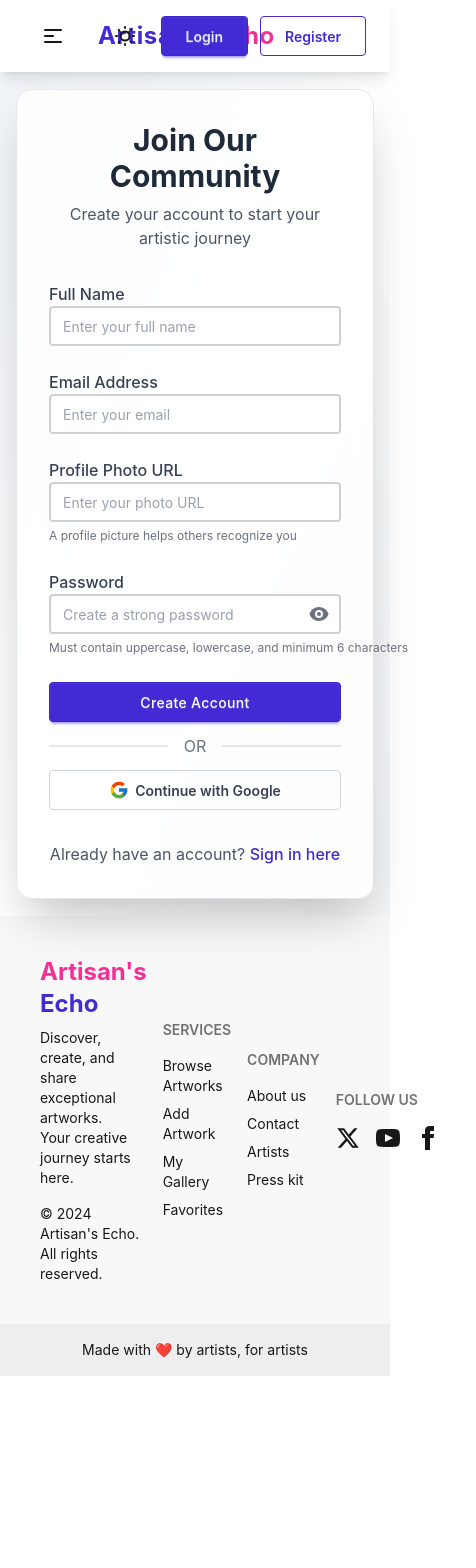
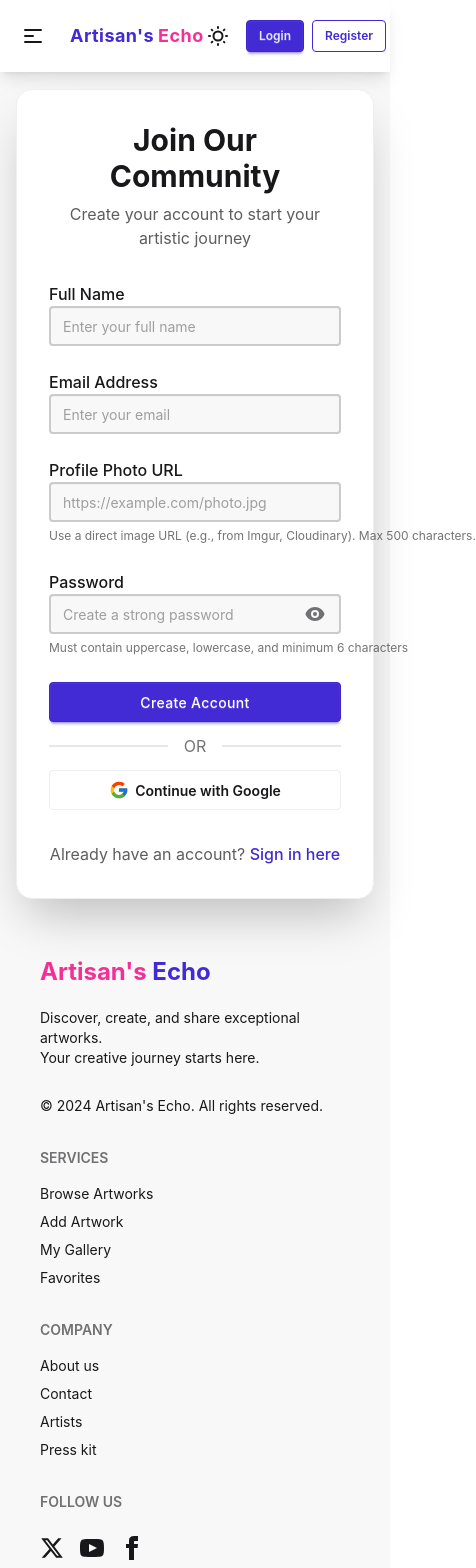
Before and after one commit to Nafiz001/artify-client-side, a React (Vite) app: page /register in a window 390 px wide. Shown: the top 1568 px of the page, 476 px wide, since content can reach past the window. Before the commit the page ends 1376 px from the top, so only its background shows below. Built offline with nearby package versions, Linux system fonts and the light colour scheme; no server answers.

Commit message:
Fix mobile responsiveness issue and login issue

```diff
--- a/src/components/ArtworkDetails/ArtworkDetails.jsx
+++ b/src/components/ArtworkDetails/ArtworkDetails.jsx
@@ -14,24 +14,20 @@ const ArtworkDetails = () => {
   const [hasLiked, setHasLiked] = useState(false);
 
   useEffect(() => {
-    // Fetch artwork details
     fetch(`${import.meta.env.VITE_API_URL || 'http://localhost:3000'}/artwork/${id}`)
       .then((res) => res.json())
       .then((data) => {
         setArtwork(data);
 
-        // Check if current user has already liked this artwork
         if (user?.email && data.likedBy && Array.isArray(data.likedBy)) {
           setHasLiked(data.likedBy.includes(user.email));
         }
 
-        // Fetch other artworks by the same artist
         fetch(
           `${import.meta.env.VITE_API_URL || 'http://localhost:3000'}/my-artworks/${data.artistEmail}`
         )
           .then((res) => res.json())
           .then((artistData) => {
-            // Filter out the current artwork
             const otherWorks = artistData.filter((art) => art._id !== id);
             setArtistArtworks(otherWorks.slice(0, 3));
             setLoading(false);
@@ -65,7 +61,6 @@ const ArtworkDetails = () => {
     )
       .then((res) => res.json())
       .then(() => {
-        // Fetch updated artwork to get the actual like count from database
         fetch(`${import.meta.env.VITE_API_URL || 'http://localhost:3000'}/artwork/${id}`)
           .then((res) => res.json())
           .then((updatedArtwork) => {
@@ -151,17 +146,14 @@ const ArtworkDetails = () => {
 
   return (
     <div className="min-h-screen bg-base-100 py-12 px-4">
-      <div className="container mx-auto max-w-7xl">
-        {/* Back Button */}
+      <div className="container mx-auto px-4 py-12">
         <Fade>
           <Link to="/explore" className="btn btn-ghost mb-6">
             ← Back to Explore
           </Link>
         </Fade>
 
-        {/* Main Content */}
         <div className="grid grid-cols-1 lg:grid-cols-2 gap-12 mb-16">
-          {/* Artwork Image */}
           <Slide direction="left">
             <div className="rounded-lg overflow-hidden shadow-2xl">
               <img
@@ -172,7 +164,6 @@ const ArtworkDetails = () => {
             </div>
           </Slide>
 
-          {/* Artwork Details */}
           <Slide direction="right">
             <div className="space-y-6">
               <div>
@@ -180,7 +171,6 @@ const ArtworkDetails = () => {
                 <p className="text-xl text-gray-600">{artwork.category}</p>
               </div>
 
-              {/* Artist Info */}
               <div className="flex items-center gap-4 p-4 bg-base-200 rounded-lg">
                 <div className="avatar">
                   <div className="w-16 rounded-full ring ring-primary ring-offset-base-100 ring-offset-2">
@@ -202,7 +192,6 @@ const ArtworkDetails = () => {
                 </div>
               </div>
 
-              {/* Artwork Info */}
               <div className="space-y-4">
                 <div>
                   <h3 className="font-semibold text-lg mb-2">Description</h3>
@@ -241,7 +230,6 @@ const ArtworkDetails = () => {
                 </div>
               </div>
 
-              {/* Action Buttons */}
               <div className="flex flex-wrap gap-4 pt-4">
                 <button
                   onClick={handleLike}
@@ -298,7 +286,6 @@ const ArtworkDetails = () => {
           </Slide>
         </div>
 
-        {/* More from Artist */}
         {artistArtworks.length > 0 && (
           <div>
             <Fade>
--- a/src/components/Footer/Footer.jsx
+++ b/src/components/Footer/Footer.jsx
@@ -1,46 +1,46 @@
 const Footer = () => {
   return (
-    <footer className="bg-base-200 text-base-content ">
-      <div className="footer flex justify-between items-center p-10 max-w-7xl mx-auto">
-        <aside>
-          <h2 className="text-2xl font-bold">
+    <footer className="bg-base-200 text-base-content">
+      <div className="footer p-10 max-w-7xl mx-auto grid grid-cols-1 sm:grid-cols-2 lg:grid-cols-4 gap-8">
+        <aside className="sm:col-span-2 lg:col-span-1">
+          <h2 className="text-2xl font-bold mb-3">
             <span className="text-secondary">Artisan's</span>
             <span className="text-primary"> Echo</span>
           </h2>
-          <p className="max-w-xs">
+          <p className="max-w-xs mb-3">
             Discover, create, and share exceptional artworks.<br />
             Your creative journey starts here.
           </p>
           <p className="text-sm mt-2">© 2024 Artisan's Echo. All rights reserved.</p>
         </aside>
-        <nav>
+        <nav className="flex flex-col">
           <h6 className="footer-title">Services</h6>
           <a className="link link-hover">Browse Artworks</a>
           <a className="link link-hover">Add Artwork</a>
           <a className="link link-hover">My Gallery</a>
           <a className="link link-hover">Favorites</a>
         </nav>
-        <nav>
+        <nav className="flex flex-col">
           <h6 className="footer-title">Company</h6>
           <a className="link link-hover">About us</a>
           <a className="link link-hover">Contact</a>
           <a className="link link-hover">Artists</a>
           <a className="link link-hover">Press kit</a>
         </nav>
-        <nav>
+        <nav className="flex flex-col">
           <h6 className="footer-title">Follow Us</h6>
-          <div className="grid grid-flow-col gap-4">
-            <a href="https://twitter.com" target="_blank" rel="noopener noreferrer" className="link link-hover">
+          <div className="grid grid-flow-col gap-4 mt-2">
+            <a href="https://twitter.com" target="_blank" rel="noopener noreferrer" className="link link-hover hover:text-primary transition-colors">
               <svg xmlns="http://www.w3.org/2000/svg" width="24" height="24" viewBox="0 0 24 24" className="fill-current">
                 <path d="M18.244 2.25h3.308l-7.227 8.26 8.502 11.24H16.17l-5.214-6.817L4.99 21.75H1.68l7.73-8.835L1.254 2.25H8.08l4.713 6.231zm-1.161 17.52h1.833L7.084 4.126H5.117z"></path>
               </svg>
             </a>
-            <a href="https://youtube.com" target="_blank" rel="noopener noreferrer" className="link link-hover">
+            <a href="https://youtube.com" target="_blank" rel="noopener noreferrer" className="link link-hover hover:text-primary transition-colors">
               <svg xmlns="http://www.w3.org/2000/svg" width="24" height="24" viewBox="0 0 24 24" className="fill-current">
                 <path d="M19.615 3.184c-3.604-.246-11.631-.245-15.23 0-3.897.266-4.356 2.62-4.385 8.816.029 6.185.484 8.549 4.385 8.816 3.6.245 11.626.246 15.23 0 3.897-.266 4.356-2.62 4.385-8.816-.029-6.185-.484-8.549-4.385-8.816zm-10.615 12.816v-8l8 3.993-8 4.007z"></path>
               </svg>
             </a>
-            <a href="https://facebook.com" target="_blank" rel="noopener noreferrer" className="link link-hover">
+            <a href="https://facebook.com" target="_blank" rel="noopener noreferrer" className="link link-hover hover:text-primary transition-colors">
               <svg xmlns="http://www.w3.org/2000/svg" width="24" height="24" viewBox="0 0 24 24" className="fill-current">
                 <path d="M9 8h-3v4h3v12h5v-12h3.642l.358-4h-4v-1.667c0-.955.192-1.333 1.115-1.333h2.885v-5h-3.808c-3.596 0-5.192 1.583-5.192 4.615v3.385z"></path>
               </svg>
--- a/src/components/MyGallery/MyGallery.jsx
+++ b/src/components/MyGallery/MyGallery.jsx
@@ -64,7 +64,6 @@ const MyGallery = () => {
 
     if (result.isConfirmed) {
       try {
-        // Get Firebase token
         const token = await user.getIdToken();
 
         const response = await fetch(
@@ -117,7 +116,6 @@ const MyGallery = () => {
     };
 
     try {
-      // Get Firebase token
       const token = await user.getIdToken();
 
       const response = await fetch(
@@ -175,7 +173,6 @@ const MyGallery = () => {
   return (
     <div className="min-h-screen bg-base-100 py-12 px-4">
       <div className="container mx-auto">
-        {/* Header */}
         <Fade>
           <div className="text-center mb-12">
             <h1 className="text-5xl font-bold mb-4">My Gallery</h1>
@@ -190,7 +187,6 @@ const MyGallery = () => {
           </div>
         </Fade>
 
-        {/* Stats */}
         <div className="stats stats-vertical lg:stats-horizontal shadow w-full mb-12">
           <div className="stat">
             <div className="stat-figure text-primary">
@@ -266,7 +262,6 @@ const MyGallery = () => {
           </div>
         </div>
 
-        {/* Artworks Grid */}
         {artworks.length > 0 ? (
           <div className="grid grid-cols-1 md:grid-cols-2 lg:grid-cols-3 gap-6">
             {artworks.map((artwork, index) => (
@@ -337,7 +332,6 @@ const MyGallery = () => {
         )}
       </div>
 
-      {/* Edit Modal */}
       <dialog id="edit_modal" className="modal">
         <div className="modal-box max-w-2xl">
           <h3 className="font-bold text-2xl mb-6">Edit Artwork</h3>
--- a/src/components/Navbar/Navbar.jsx
+++ b/src/components/Navbar/Navbar.jsx
@@ -4,7 +4,7 @@ import { AuthContext } from "../../contexts/AuthContext";
 import Swal from "sweetalert2";
 
 const Navbar = () => {
-  const { user, signOutUser } = useContext(AuthContext);
+  const { user, loading, signOutUser } = useContext(AuthContext);
   const [theme, setTheme] = useState(
     localStorage.getItem("theme") || "light"
   );
@@ -126,7 +126,7 @@ const Navbar = () => {
   );
 
   return (
-    <div className="navbar bg-base-100 shadow-lg px-6 py-4">
+    <div className="navbar bg-base-100 shadow-lg px-1 md:px-6 py-4">
       <div className="navbar-start">
         <div className="dropdown">
           <div tabIndex={0} role="button" className="btn btn-ghost lg:hidden">
@@ -152,7 +152,7 @@ const Navbar = () => {
             {navLinks}
           </ul>
         </div>
-        <Link to="/" className="text-2xl font-bold tracking-wide ml-4">
+        <Link to="/" className="text-lg sm:text-2xl font-bold tracking-wide ml-2 sm:ml-4">
           <span className="text-primary">Artisan's</span>
           <span className="text-secondary ml-1">Echo</span>
         </Link>
@@ -162,7 +162,7 @@ const Navbar = () => {
         <ul className="menu menu-horizontal px-1 space-x-2">{navLinks}</ul>
       </div>
 
-      <div className="navbar-end flex items-center space-x-4">
+      <div className="navbar-end flex items-center space-x-2 sm:space-x-4">
         <label className="swap swap-rotate">
           <input
             type="checkbox"
@@ -182,7 +182,11 @@ const Navbar = () => {
           </div>
         </label>
 
-        {user ? (
+        {loading ? (
+          <div className="flex items-center space-x-2">
+            <div className="skeleton w-10 h-10 rounded-full shrink-0"></div>
+          </div>
+        ) : user ? (
           <div className="dropdown dropdown-end">
             <div
               tabIndex={0}
@@ -224,11 +228,11 @@ const Navbar = () => {
             </ul>
           </div>
         ) : (
-          <div className="flex space-x-3">
-            <Link to="/login" className="btn btn-primary px-6 py-2">
+          <div className="flex space-x-2">
+            <Link to="/login" className="btn btn-primary btn-sm sm:btn-md px-3 sm:px-6 py-2">
               Login
             </Link>
-            <Link to="/register" className="btn btn-outline btn-primary px-6 py-2">
+            <Link to="/register" className="btn btn-outline btn-primary btn-sm sm:btn-md px-3 sm:px-6 py-2">
               Register
             </Link>
           </div>
--- a/src/components/Register/Register.jsx
+++ b/src/components/Register/Register.jsx
@@ -6,7 +6,7 @@ import { FcGoogle } from "react-icons/fc";
 import { HiEye, HiEyeOff } from "react-icons/hi";
 
 const Register = () => {
-  const { createUser, updateUserProfile, signInWithGoogle } = useContext(AuthContext);
+  const { createUser, updateUserProfile, signInWithGoogle, signOutUser } = useContext(AuthContext);
   const [error, setError] = useState("");
   const [showPassword, setShowPassword] = useState(false);
   const [loading, setLoading] = useState(false);
@@ -40,6 +40,28 @@ const Register = () => {
     setError("");
     setLoading(true);
 
+    if (photoURL.length > 500) {
+      setError("Photo URL is too long. Please use a shorter URL.");
+      Swal.fire({
+        title: "Invalid Photo URL!",
+        text: "Photo URL is too long. Please use a shorter URL (max 500 characters).",
+        icon: "error",
+      });
+      setLoading(false);
+      return;
+    }
+
+    if (photoURL.startsWith('data:')) {
+      setError("Please use a valid image URL, not a data URI.");
+      Swal.fire({
+        title: "Invalid Photo URL!",
+        text: "Please use a direct image URL (e.g., from Imgur, Cloudinary) instead of a data URI.",
+        icon: "error",
+      });
+      setLoading(false);
+      return;
+    }
+
     const passwordError = validatePassword(password);
     if (passwordError) {
       setError(passwordError);
@@ -70,14 +92,16 @@ const Register = () => {
               body: JSON.stringify(userData),
             });
 
-            Swal.fire({
-              title: "Welcome to Artisan's Echo!",
-              text: "Your account has been created successfully.",
-              icon: "success",
-              timer: 1500,
-              showConfirmButton: false,
+            signOutUser().then(() => {
+              Swal.fire({
+                title: "Welcome to Artisan's Echo!",
+                text: "Your account has been created successfully. Please login to continue.",
+                icon: "success",
+                timer: 2000,
+                showConfirmButton: false,
+              });
+              navigate("/login");
             });
-            navigate("/");
           })
           .catch((error) => {
             setError(error.message);
@@ -139,11 +163,11 @@ const Register = () => {
   };
 
   return (
-    <div className="min-h-screen bg-linear-to-br from-slate-100 via-white to-gray-100 flex items-center justify-center p-4">
-      <div className="max-w-md w-full bg-white/80 backdrop-blur-lg rounded-2xl p-8 shadow-2xl border border-gray-200">
+    <div className="min-h-screen bg-base-200 flex items-center justify-center p-4">
+      <div className="max-w-md w-full bg-base-100 backdrop-blur-lg rounded-2xl p-8 shadow-2xl border border-base-300">
         <div className="text-center mb-8">
-          <h2 className="text-3xl font-bold text-gray-800 mb-2">Join Our Community</h2>
-          <p className="text-gray-600">Create your account to start your artistic journey</p>
+          <h2 className="text-3xl font-bold text-base-content mb-2">Join Our Community</h2>
+          <p className="text-base-content/70">Create your account to start your artistic journey</p>
         </div>
 
         {error && (
@@ -155,70 +179,71 @@ const Register = () => {
         <form onSubmit={handleRegister} className="space-y-6">
           <div>
             <label className="label">
-              <span className="label-text text-gray-700 font-medium">Full Name</span>
+              <span className="label-text text-base-content font-medium">Full Name</span>
             </label>
             <input
               type="text"
               name="name"
               placeholder="Enter your full name"
-              className="input input-bordered w-full bg-white/90 text-gray-800 placeholder-gray-400 border-2 focus:border-primary"
+              className="input input-bordered w-full bg-base-200 text-base-content placeholder:text-base-content/40 border-2 focus:border-primary"
               required
             />
           </div>
 
           <div>
             <label className="label">
-              <span className="label-text text-gray-700 font-medium">Email Address</span>
+              <span className="label-text text-base-content font-medium">Email Address</span>
             </label>
             <input
               type="email"
               name="email"
               placeholder="Enter your email"
-              className="input input-bordered w-full bg-white/90 text-gray-800 placeholder-gray-400 border-2 focus:border-primary"
+              className="input input-bordered w-full bg-base-200 text-base-content placeholder:text-base-content/40 border-2 focus:border-primary"
               required
             />
           </div>
 
           <div>
             <label className="label">
-              <span className="label-text text-gray-700 font-medium">Profile Photo URL</span>
+              <span className="label-text text-base-content font-medium">Profile Photo URL</span>
             </label>
             <input
               type="url"
               name="photoURL"
-              placeholder="Enter your photo URL"
-              className="input input-bordered w-full bg-white/90 text-gray-800 placeholder-gray-400 border-2 focus:border-primary"
+              placeholder="https://example.com/photo.jpg"
+              className="input input-bordered w-full bg-base-200 text-base-content placeholder:text-base-content/40 border-2 focus:border-primary"
               required
+              maxLength={500}
             />
             <label className="label">
-              <span className="label-text-alt text-xs text-gray-500">
-                A profile picture helps others recognize you
+              <span className="label-text-alt text-xs text-base-content/60">
+                Use a direct image URL (e.g., from Imgur, Cloudinary). Max 500 characters.
               </span>
             </label>
           </div>
 
           <div>
             <label className="label">
-              <span className="label-text text-gray-700 font-medium">Password</span>
+              <span className="label-text text-base-content font-medium">Password</span>
             </label>
             <div className="relative">
               <input
                 type={showPassword ? "text" : "password"}
                 name="password"
                 placeholder="Create a strong password"
-                className="input input-bordered w-full bg-white/90 text-gray-800 placeholder-gray-400 border-2 focus:border-primary pr-12"
+                className="input input-bordered w-full bg-base-200 text-base-content placeholder:text-base-content/40 border-2 focus:border-primary pr-14"
                 required
               />
               <button
                 type="button"
                 onClick={() => setShowPassword(!showPassword)}
-                className="absolute right-3 top-1/2 transform -translate-y-1/2 text-gray-500 hover:text-gray-700 transition-colors"
+                className="absolute right-4 top-1/2 transform -translate-y-1/2 text-base-content/60 hover:text-base-content transition-colors z-10"
               >
                 {showPassword ? <HiEyeOff size={20} /> : <HiEye size={20} />}
               </button>
             </div>
             <label className="label">
-              <span className="label-text-alt text-xs text-gray-500">
+              <span className="label-text-alt text-xs text-base-content/60">
                 Must contain uppercase, lowercase, and minimum 6 characters
               </span>
             </label>
@@ -233,19 +258,19 @@ const Register = () => {
           </button>
         </form>
 
-        <div className="divider text-gray-500">OR</div>
+        <div className="divider text-base-content/60">OR</div>
 
         <button
           onClick={handleGoogleSignIn}
           disabled={loading}
-          className="btn btn-outline w-full text-gray-700 border-gray-300 hover:bg-gray-50 transition-all duration-300"
+          className="btn btn-outline w-full border-base-300 hover:bg-base-200 transition-all duration-300"
         >
           <FcGoogle size={20} />
           Continue with Google
         </button>
 
         <div className="text-center mt-8">
-          <p className="text-gray-600">
+          <p className="text-base-content/70">
             Already have an account?{" "}
             <Link
               to="/login"
--- a/src/contexts/AuthProvider.jsx
+++ b/src/contexts/AuthProvider.jsx
@@ -17,36 +17,30 @@ const AuthProvider = ({ children }) => {
 
   const googleProvider = new GoogleAuthProvider();
 
-  // Create user with email and password
   const createUser = (email, password) => {
     setLoading(true);
     return createUserWithEmailAndPassword(auth, email, password);
   };
 
-  // Sign in with email and password
   const signInUser = (email, password) => {
     setLoading(true);
     return signInWithEmailAndPassword(auth, email, password);
   };
 
-  // Sign in with Google
   const signInWithGoogle = () => {
     setLoading(true);
     return signInWithPopup(auth, googleProvider);
   };
 
-  // Update user profile
   const updateUserProfile = (profile) => {
     return updateProfile(auth.currentUser, profile);
   };
 
-  // Sign out
   const signOutUser = () => {
     setLoading(true);
     return signOut(auth);
   };
 
-  // Observer for auth state changes
   useEffect(() => {
     const unsubscribe = onAuthStateChanged(auth, (currentUser) => {
       setUser(currentUser);
--- a/src/firebase/firebase.init.js
+++ b/src/firebase/firebase.init.js
@@ -1,8 +1,6 @@
-// Import the functions you need from the SDKs you need
 import { initializeApp } from "firebase/app";
 import { getAuth } from "firebase/auth";
 
-// Your web app's Firebase configuration
 const firebaseConfig = {
   apiKey: import.meta.env.VITE_APIKEY,
   authDomain: import.meta.env.VITE_AUTHDOMAIN,
@@ -12,8 +10,6 @@ const firebaseConfig = {
   appId: import.meta.env.VITE_APPID,
 };
 
-// Initialize Firebase
 const app = initializeApp(firebaseConfig);
 
-// Initialize Firebase Authentication and get a reference to the service
 export const auth = getAuth(app);
--- a/src/routes/router.jsx
+++ b/src/routes/router.jsx
@@ -4,7 +4,6 @@ import RootLayout from '../layouts/RootLayout';
 import Loading from '../components/Loading/Loading';
 import PrivateRoute from './PrivateRoute';
 
-// Lazy load components for better performance
 const Home = lazy(() => import('../components/Home/Home'));
 const Login = lazy(() => import('../components/Login/Login'));
 const Register = lazy(() => import('../components/Register/Register'));
```
Also changed, not shown: src/components/Home/Home.jsx (+6 -15 lines), src/components/Login/Login.jsx (+12 -12 lines).
